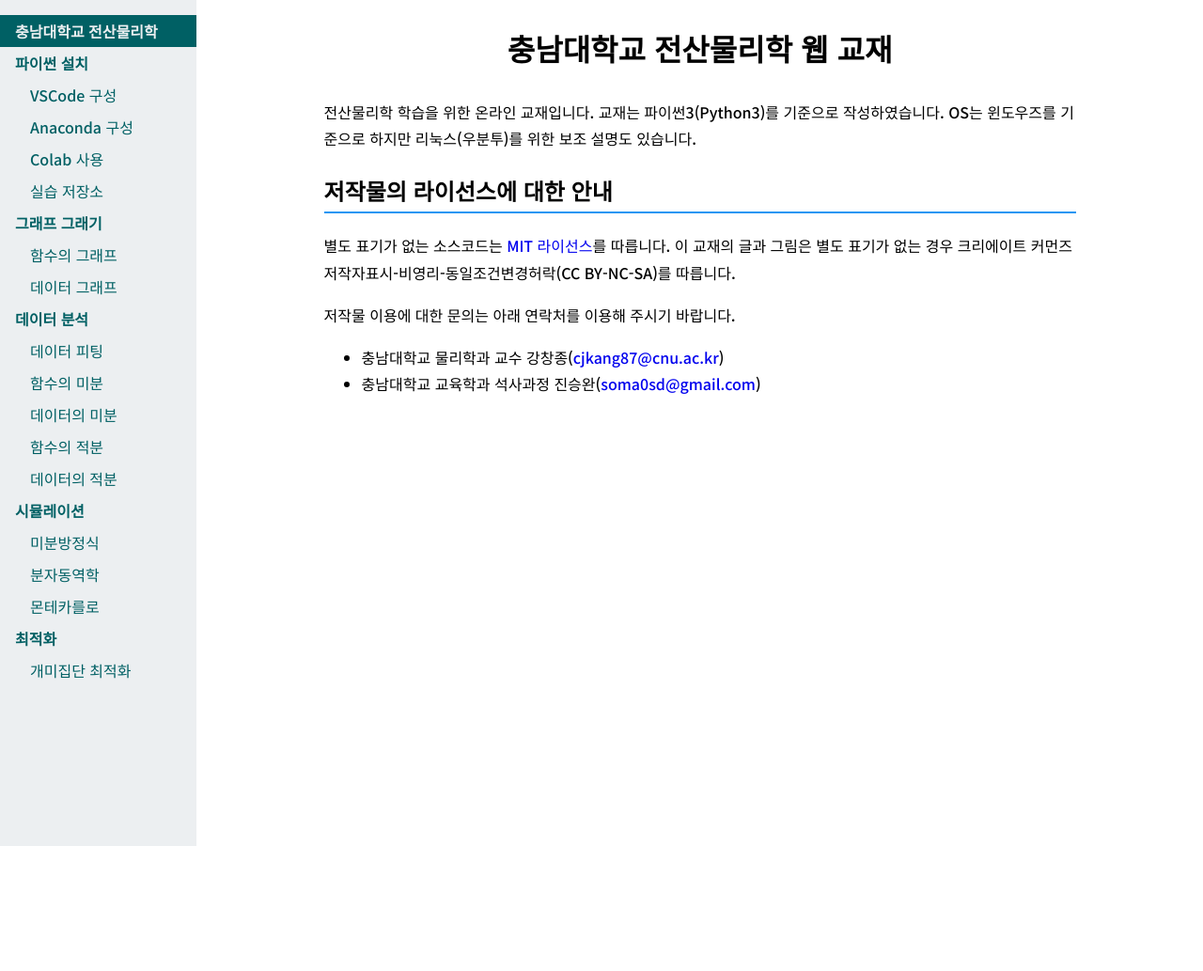
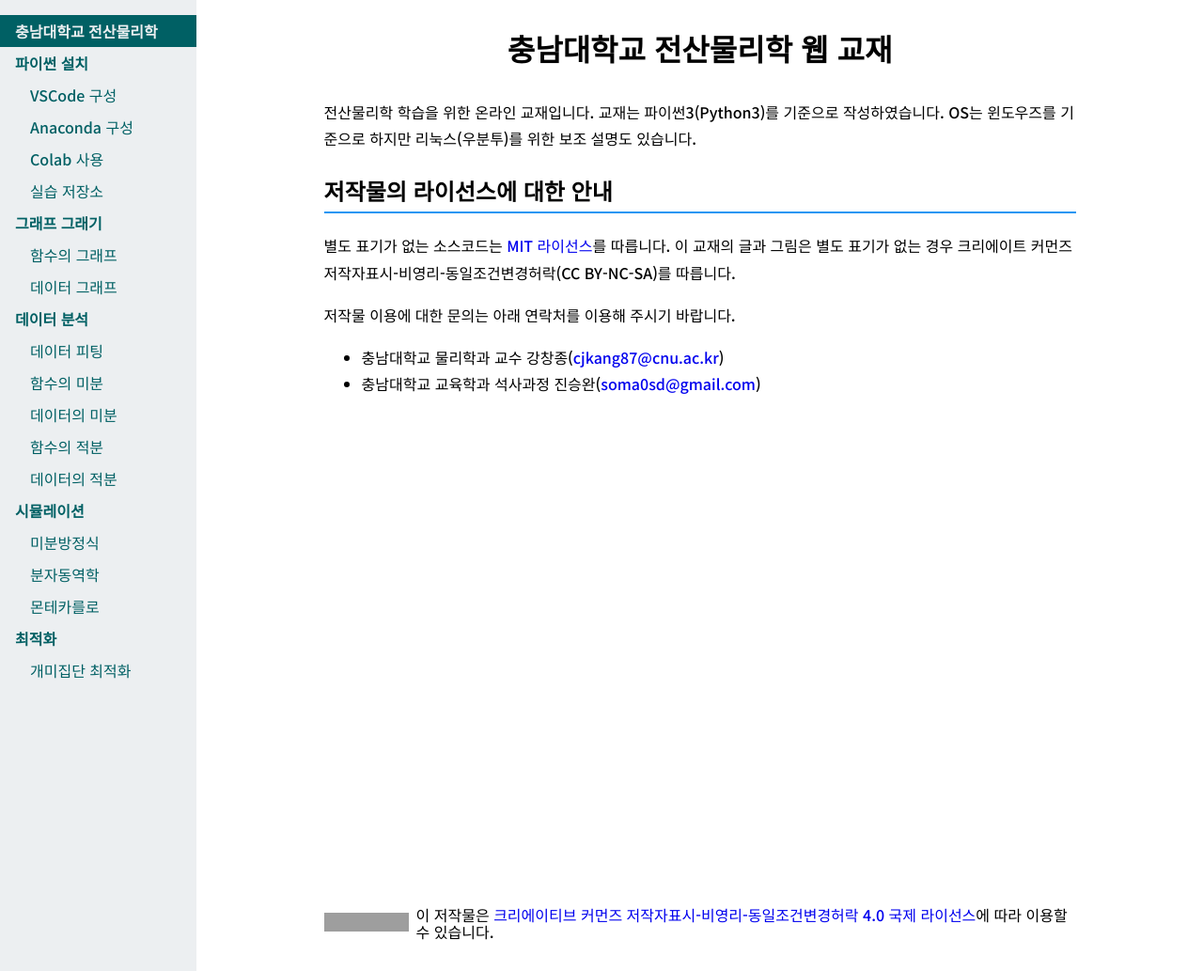
Before and after one commit to CNU-Computer-Physics/CNU-Computer-Physics.github.io, a Jekyll site: the page built from docs/index.md, in a window 1280 px wide. Shown: the whole page at 94% size. Built offline with Jekyll 4.4.1, drawn with Linux system fonts in a browser that asks for light colours; nearby versions of some CDN libraries; some web fonts are replaced; before the commit the page ends 900 px from its top, so only the background shows below that; grey boxes are pictures that could not be loaded.

Commit message:
add license

```diff
--- a/_layouts/default.html
+++ b/_layouts/default.html
@@ -26,6 +26,14 @@
     <article>
       {{ CONTENT }}
     </article>
+    <footer>
+      <a class="license-img" rel="license" href="http://creativecommons.org/licenses/by-nc-sa/4.0/">
+        <img alt="크리에이티브 커먼즈 라이선스" style="border-width:0" src="https://i.creativecommons.org/l/by-nc-sa/4.0/88x31.png" />
+      </a><br />
+      <p>
+        이 저작물은 <a rel="license" href="http://creativecommons.org/licenses/by-nc-sa/4.0/">크리에이티브 커먼즈 저작자표시-비영리-동일조건변경허락 4.0 국제 라이선스</a>에 따라 이용할 수 있습니다.
+      </p>
+    </footer>
   </main>
 </body>
 <script async src="https://pagead2.googlesyndication.com/pagead/js/adsbygoogle.js?client=ca-pub-3097185090136067"
--- a/_sass/common.sass
+++ b/_sass/common.sass
@@ -10,7 +10,20 @@ body
 main
   width: 100%
 
+footer
+  max-width: $article_width
+  width: $article_width
+  margin: auto
+  padding: 1rem 0.5rem
+  display: flex
+  align-items: center
+  a.license-img
+    margin-right: 0.5rem
+    display: block
+    align-self: center
+
 article
+  min-height: 100vh
   margin: auto
   padding: 1rem 0.5rem
   line-height: 1.8em
```
